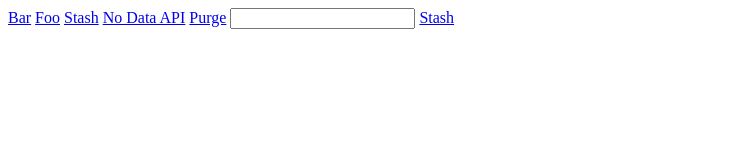
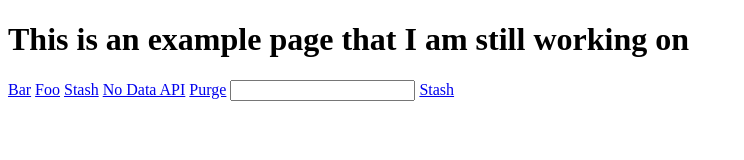
Before and after one commit to kevinzweerink/deaddrop, a plain HTML site: page index.html in a window 1280 px wide. Shown: the whole page, without its empty margins (0-744 px from the left). Drawn offline with Linux system fonts and the light colour scheme.

Commit message:
readme update

```diff
--- a/index.html
+++ b/index.html
@@ -7,6 +7,7 @@
         <meta name="viewport" content="width=device-width, initial-scale=1">
     </head>
     <body>
+        <h1>This is an example page that I am still working on</h1>
         <a href="test.html" data-drop="bar">Bar</a>
         <a href="test.html" data-drop="foo">Foo</a>
         <a href="test.html">Stash</a>
```
Also changed, not shown: 1 other file.
